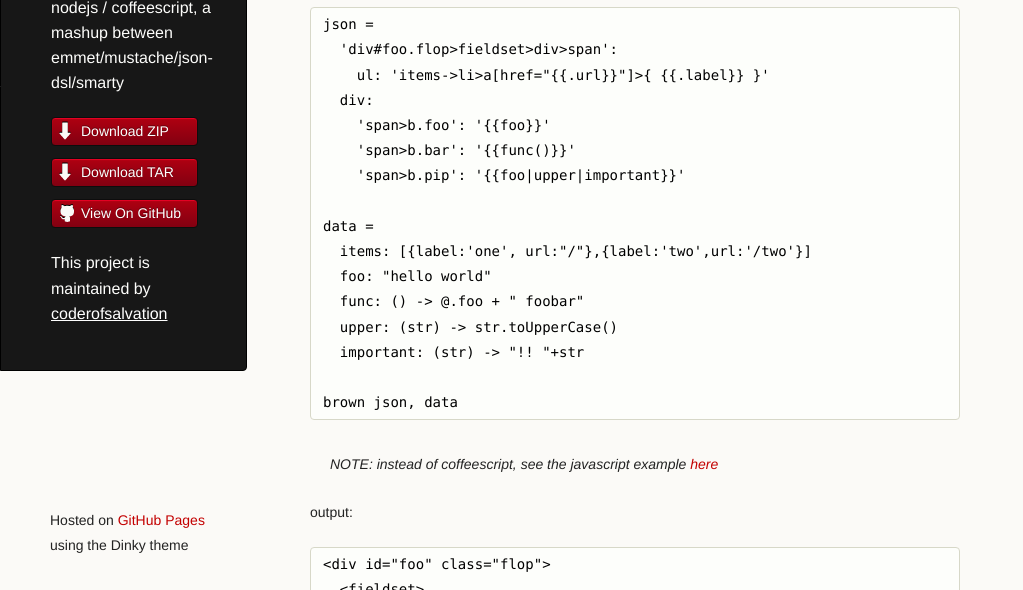
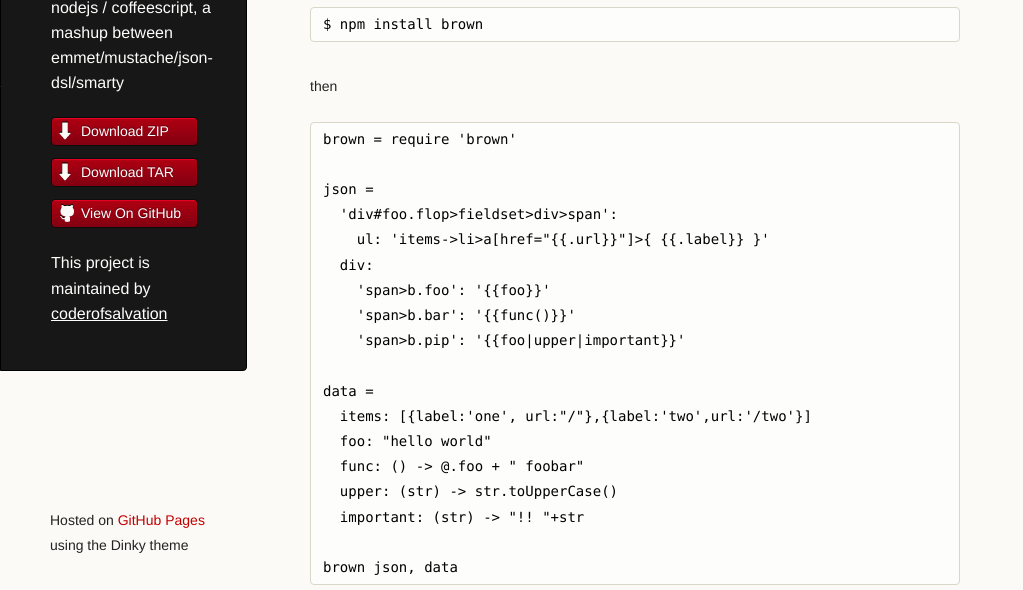
Before and after one commit to coderofsalvation/brown, a plain HTML site: page index.html in a window 1280 px wide. Shown: the part 210-800 px from the top of the page, without its empty margins (0-1023 px from the left). Drawn offline with Linux system fonts and the light colour scheme.

```diff
--- a/index.html
+++ b/index.html
@@ -38,7 +38,14 @@
 <h1>
 <a id="usage" class="anchor" href="#usage" aria-hidden="true"><span class="octicon octicon-link"></span></a>Usage</h1>
 
-<pre><code>json =
+<pre><code>$ npm install brown
+</code></pre>
+
+<p>then </p>
+
+<pre><code>brown = require 'brown'
+
+json =
   'div#foo.flop&gt;fieldset&gt;div&gt;span':
     ul: 'items-&gt;li&gt;a[href="{{.url}}"]&gt;{ {{.label}} }'
   div:
```
Also changed, not shown: params.json (+1 -1 lines).
